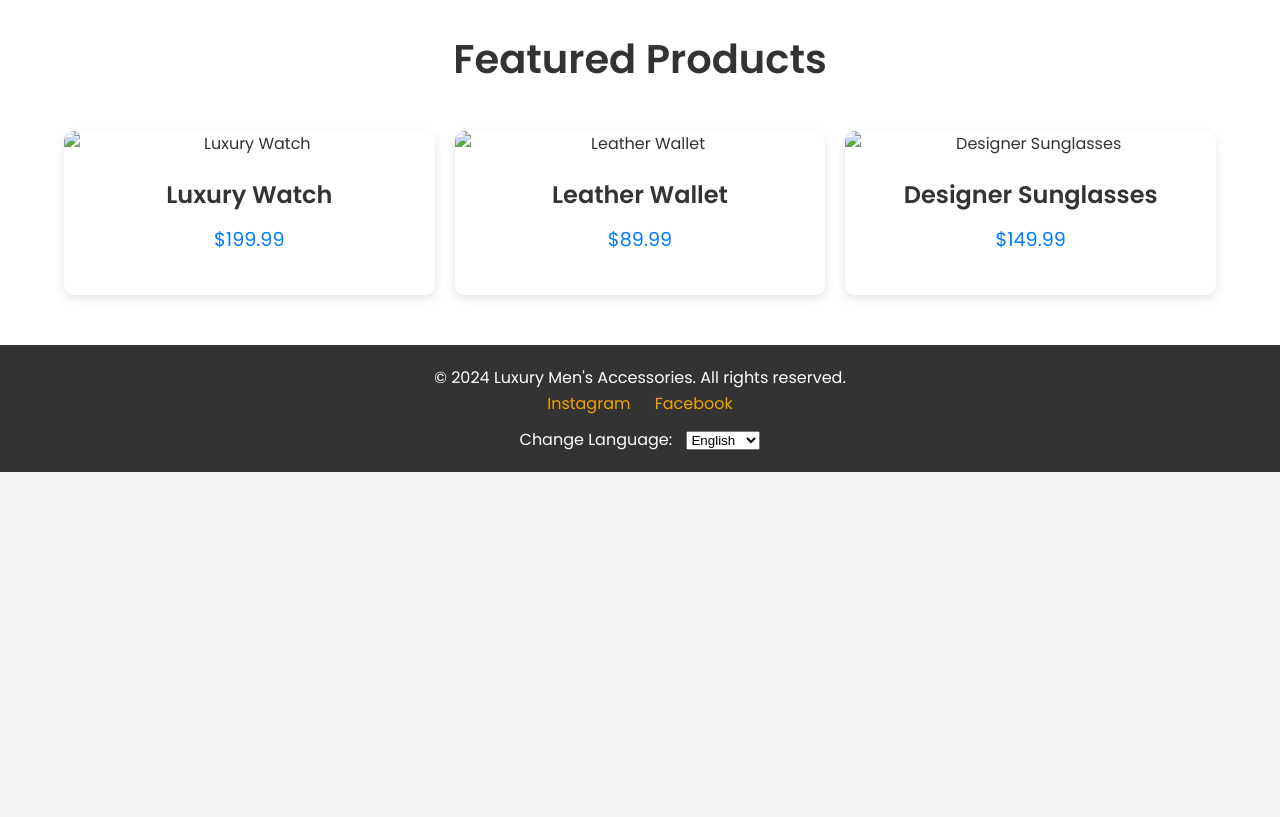
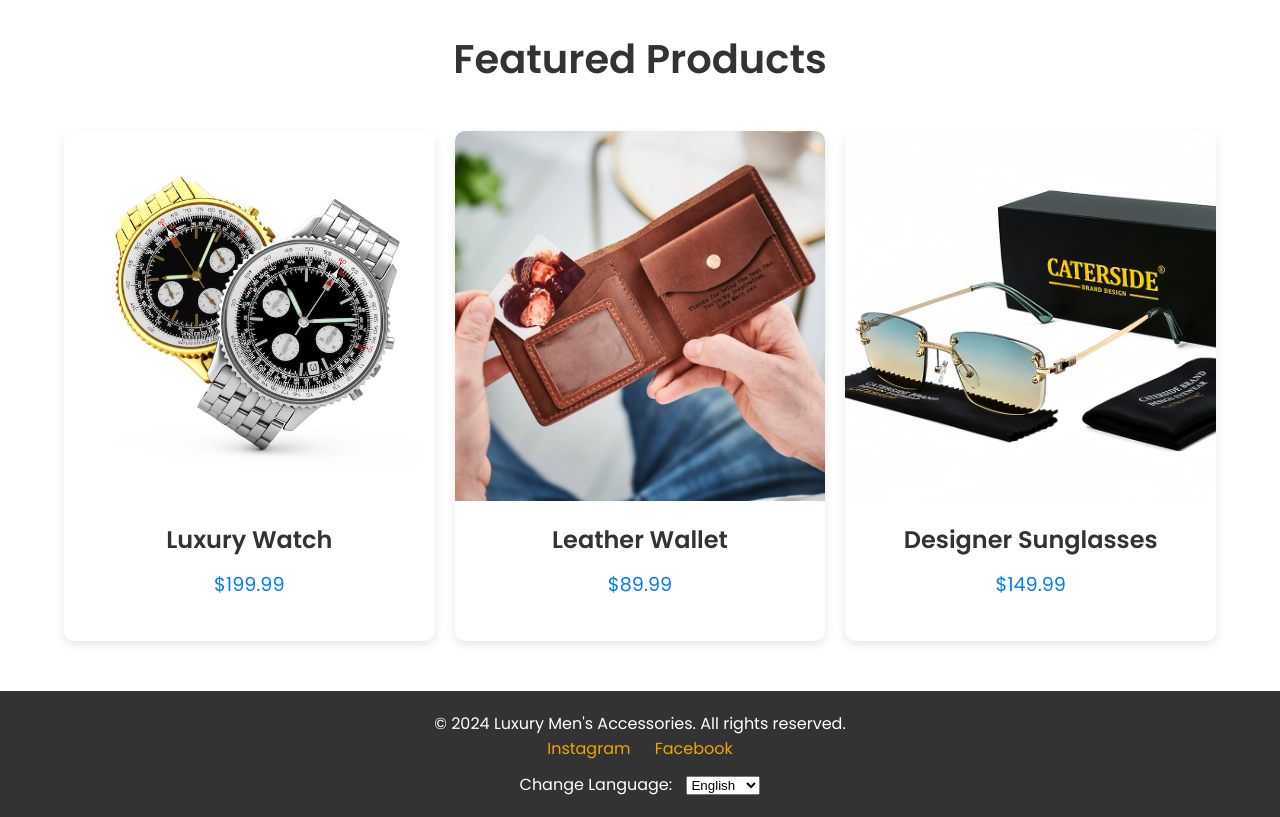
Before and after one commit to rayen-56/Luxury-Men-s-accessories-, a plain HTML site: page index.html in a window 1280 px wide. Shown: the part 860-1677 px from the top of the page. Before the commit the page ends 1332 px from the top, so only its background shows below. Drawn offline with Linux system fonts and the light colour scheme; files whose address does not match are found by name.

Commit message:
Update index.html

```diff
--- a/index.html
+++ b/index.html
@@ -43,21 +43,21 @@
             <h2>Featured Products</h2>
             <div class="product-grid">
                 <div class="product">
-                    <img src="Images/luxury-classic-analog-men-s-wrist-golden-silver-watches-white-background-3d-rendering_476612-5729.jpg" alt="Luxury Watch">
+                    <img src="luxury-classic-analog-men-s-wrist-golden-silver-watches-white-background-3d-rendering_476612-5729.jpg" alt="Luxury Watch">
                     <div class="product-info">
                         <h3>Luxury Watch</h3>
                         <p>$199.99</p>
                     </div>
                 </div>
                 <div class="product">
-                    <img src="Images/photo-insert-leather-coin-wallet-tan-card-out_900x.jpg" alt="Leather Wallet">
+                    <img src="photo-insert-leather-coin-wallet-tan-card-out_900x.jpg" alt="Leather Wallet">
                     <div class="product-info">
                         <h3>Leather Wallet</h3>
                         <p>$89.99</p>
                     </div>
                 </div>
                 <div class="product">
-                    <img src="Images/CATERSIDE-Punk-Rectangle-Sunglasses-Men-Women-Luxury-Designer-Rimless-Gradient-Lens-Metal-Sun-Glasses-For-Men.jpg" alt="Designer Sunglasses">
+                    <img src="CATERSIDE-Punk-Rectangle-Sunglasses-Men-Women-Luxury-Designer-Rimless-Gradient-Lens-Metal-Sun-Glasses-For-Men.jpg" alt="Designer Sunglasses">
                     <div class="product-info">
                         <h3>Designer Sunglasses</h3>
                         <p>$149.99</p>
```
